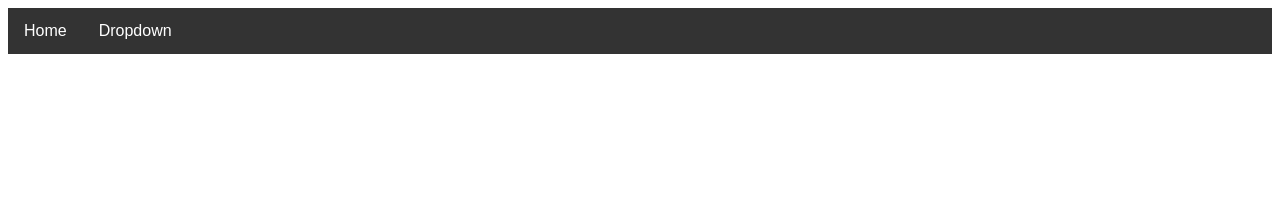
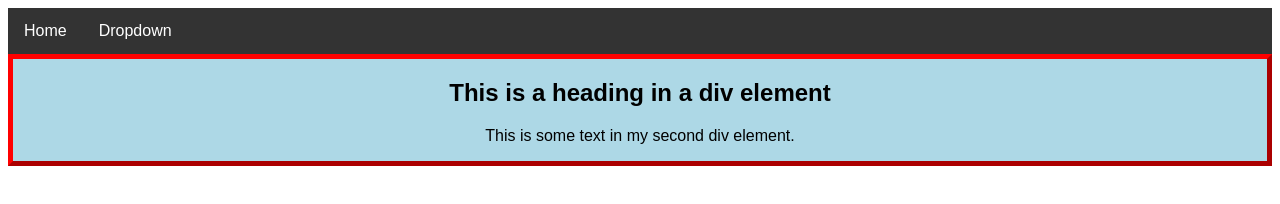
Before and after one commit to mikesaleem113/CIS3110-Project-1, a plain HTML site: page div.html in a window 1280 px wide. Drawn offline with Linux system fonts and the light colour scheme.

Commit message:
Updates to Project

```diff
--- a/div.html
+++ b/div.html
@@ -21,6 +21,9 @@
   </div>
 </nav>
 
-
+<div class="newDiv">
+    <h2>This is a heading in a div element</h2>
+    <p>This is some text in my second div element.</p>
+</div>
 </body>
 </html>
--- a/styles.css
+++ b/styles.css
@@ -3,6 +3,13 @@
   background-color: lightblue;
   text-align: center;
 }
+
+.newDiv {
+    border: 5px outset red;
+    background-color: lightblue;
+    text-align: center;
+}
+
 body {
   font-family: Arial, Helvetica, sans-serif;
 }
```
Also changed, not shown: button.html (+11 -1 lines), index.html (+1 -1 lines).
